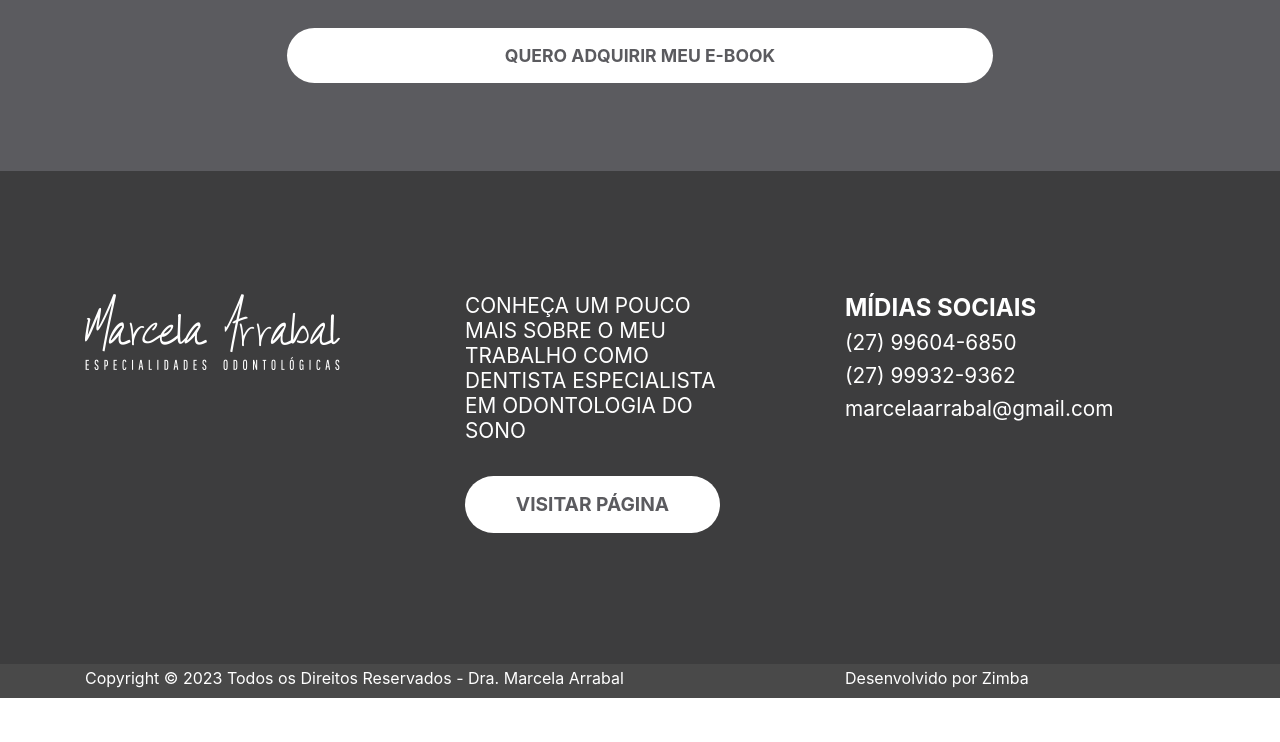
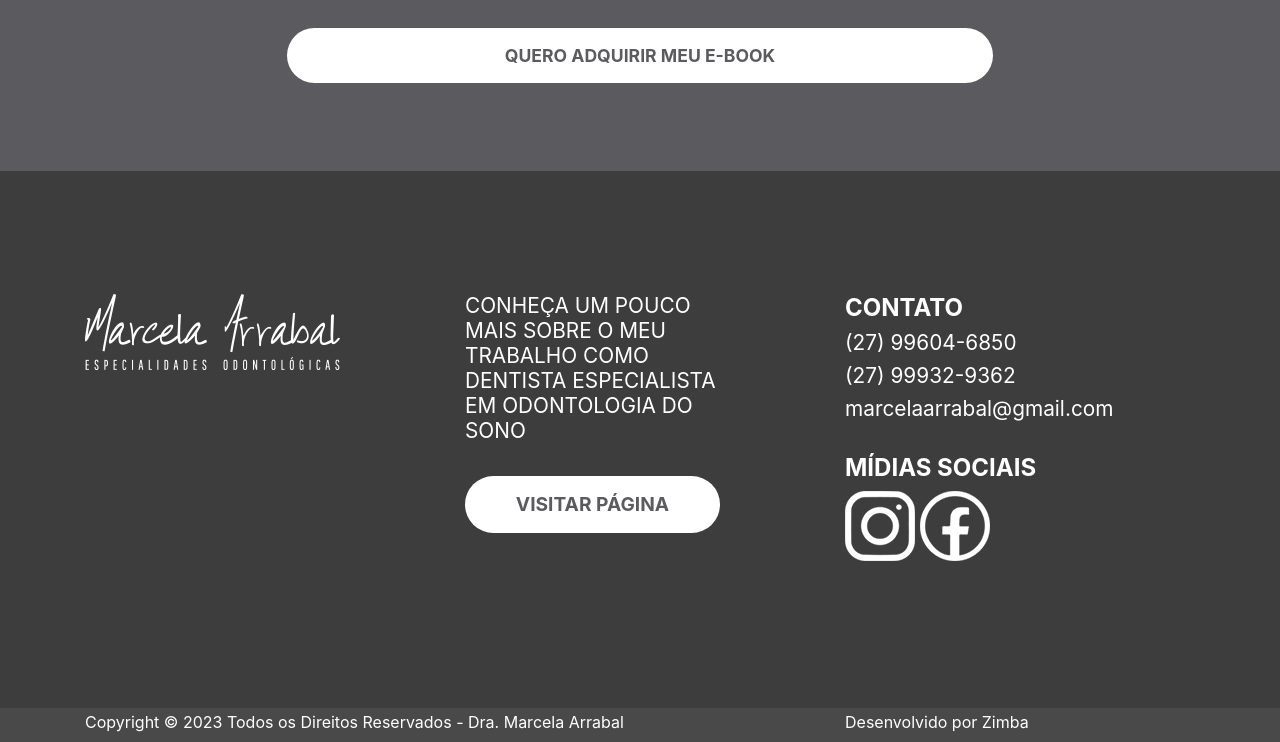
Before and after one commit to zimbadesign/ebbok-dramarcela-arrabal, a plain HTML site: page index.html in a window 1280 px wide. Shown: the part 3304-4046 px from the top of the page. Before the commit the page ends 4002 px from the top, so only its background shows below. Drawn offline with nearby package versions, Linux system fonts and the light colour scheme.

Commit message:
Atualização Mídias Sociais

```diff
--- a/index.html
+++ b/index.html
@@ -288,12 +288,25 @@
                                   </div>
 
                                   <div class="col-lg-4 col-md-12">
-                                        <h3>MÍDIAS SOCIAIS</h3>
+                                        <h3>CONTATO</h3>
                                         <div>
                                               <h5>(27) 99604-6850</h5>
                                               <h5>(27) 99932-9362</h5>
                                               <h5>marcelaarrabal@gmail.com</h5>
                                         </div>
+                                        <br>
+                                        <h3>MÍDIAS SOCIAIS</h3>
+                                        <div>
+                                            <a href="https://www.instagram.com/dramarcelaarrabal/" target="_blank" style="text-decoration: none;">
+                                                <img src="imgs/icon-instagram.png" class="img-fluid">
+                                            </a>
+
+                                            <a href="https://www.facebook.com/Dra.MarcelaArrabal/" target="_blank" style="text-decoration: none;">
+                                                <img src="imgs/icon-facebook.png" class="img-fluid">
+                                            </a>
+                                        </div>
+                                        <br>
+
                                   </div>
                             </div>
                       </div>
```
